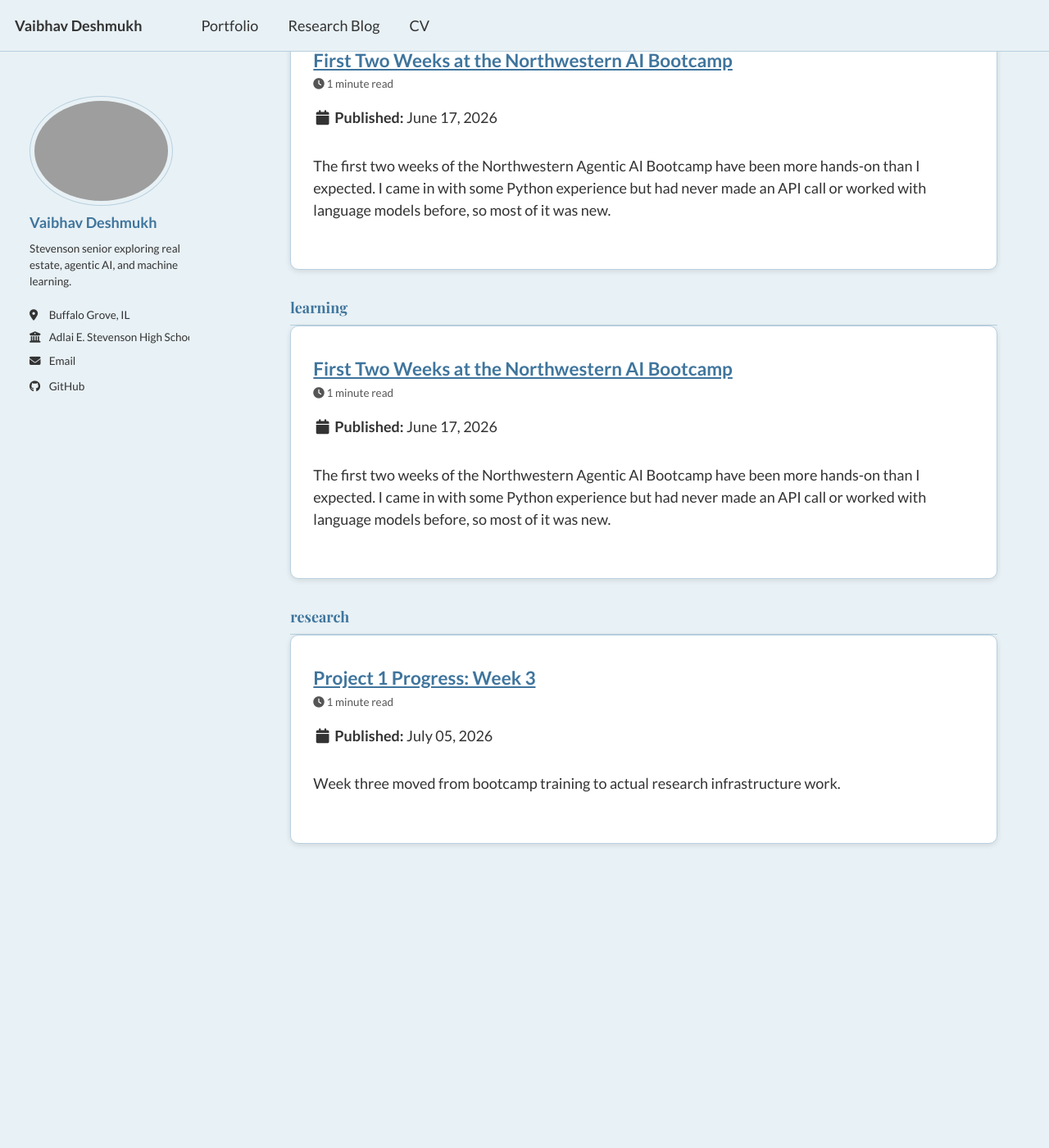
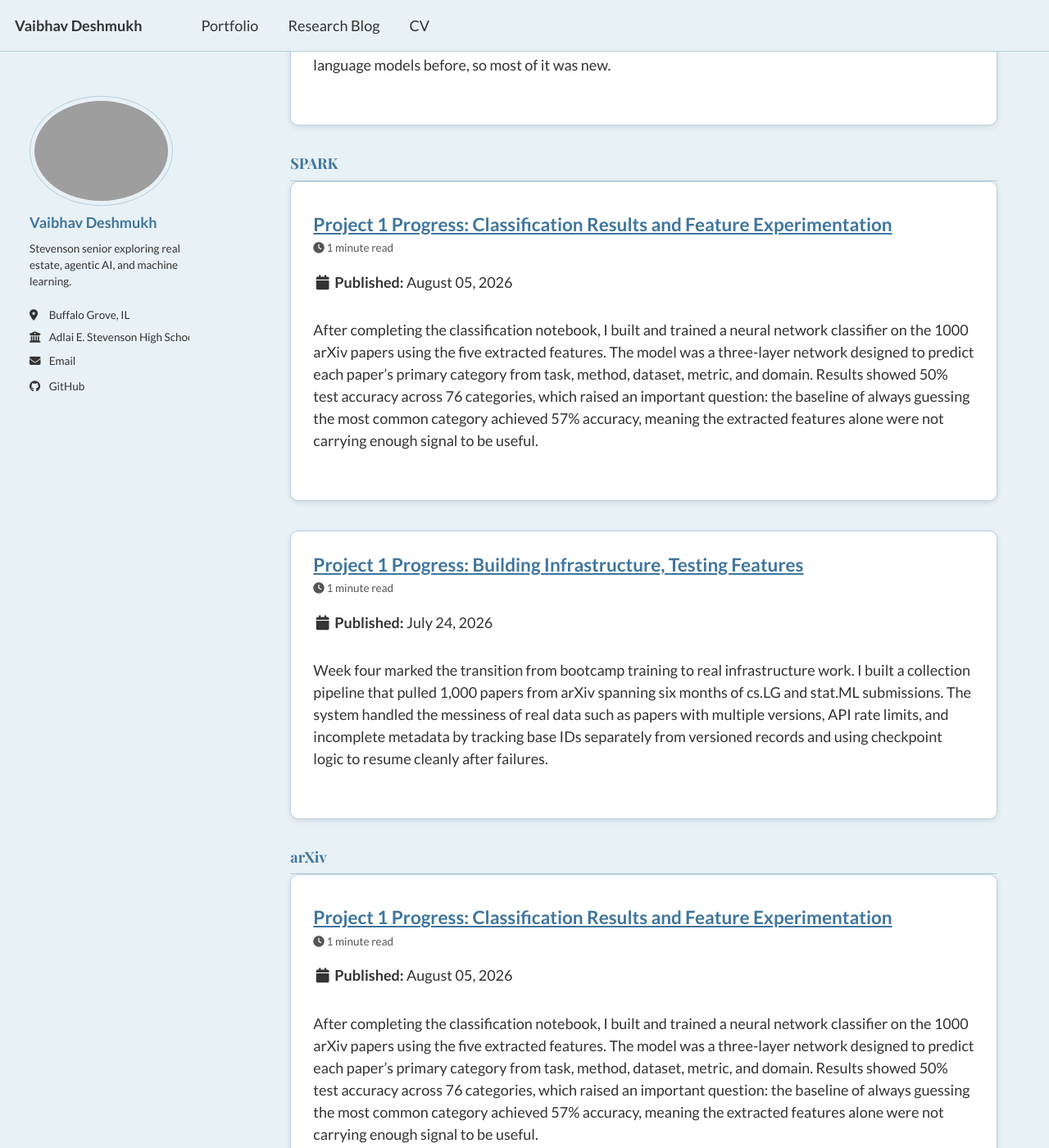
Before and after one commit to VaibhavDeshmukh1/VaibhavDeshmukh1.github.io, a Jekyll site: the page built from _pages/tag-archive.html, in a window 1280 px wide and 1400 px high, scrolled down 1486 px. Shown: the whole window at 82% size. Built offline with Jekyll 4.4.1, drawn with Linux system fonts in a browser that asks for light colours; a script bundle is joined from its source files by our own code; library files that are not in the unit come from our copies; before the commit the page ends 2632 px from its top, so only the background shows below that; some of the changed text lies outside the part shown.

Commit message:
Update blog post front matter with permalink and tags

```diff
--- a/_posts/2026-07-24-project-1-week-4-5.md
+++ b/_posts/2026-07-24-project-1-week-4-5.md
@@ -2,6 +2,8 @@
 layout: post
 title: "Project 1 Progress: Building Infrastructure, Testing Features"
 date: 2026-07-24
+permalink: /posts/2026/07/project-1-week-4-5/
+tags: AI bootcamp research arXiv SPARK
 ---
 
 Week four marked the transition from bootcamp training to real infrastructure work. I built a collection pipeline that pulled 1,000 papers from arXiv spanning six months of cs.LG and stat.ML submissions. The system handled the messiness of real data such as papers with multiple versions, API rate limits, and incomplete metadata by tracking base IDs separately from versioned records and using checkpoint logic to resume cleanly after failures.
--- a/_posts/2026-08-05-project-1-final-progress.md
+++ b/_posts/2026-08-05-project-1-final-progress.md
@@ -2,6 +2,8 @@
 layout: post
 title: "Project 1 Progress: Classification Results and Feature Experimentation"
 date: 2026-08-05
+permalink: /posts/2026/08/project-1-week-6-7/
+tags: AI bootcamp research arXiv SPARK classification
 ---
 
 After completing the classification notebook, I built and trained a neural network classifier on the 1000 arXiv papers using the five extracted features. The model was a three-layer network designed to predict each paper's primary category from task, method, dataset, metric, and domain. Results showed 50% test accuracy across 76 categories, which raised an important question: the baseline of always guessing the most common category achieved 57% accuracy, meaning the extracted features alone were not carrying enough signal to be useful.
```
